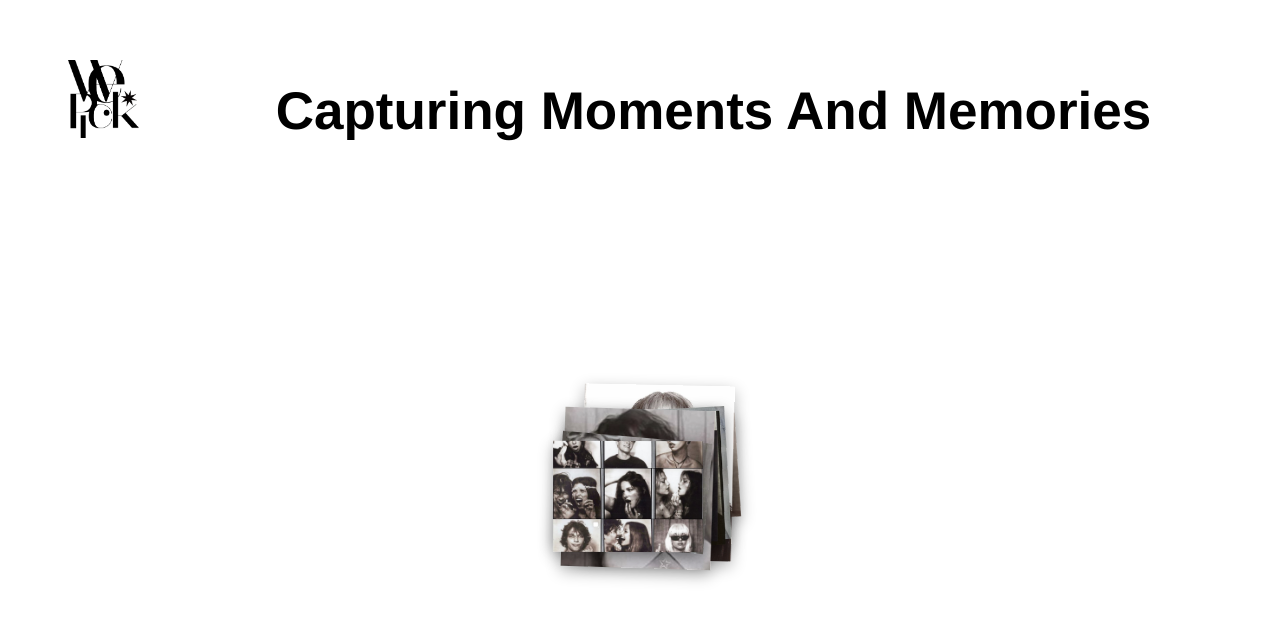
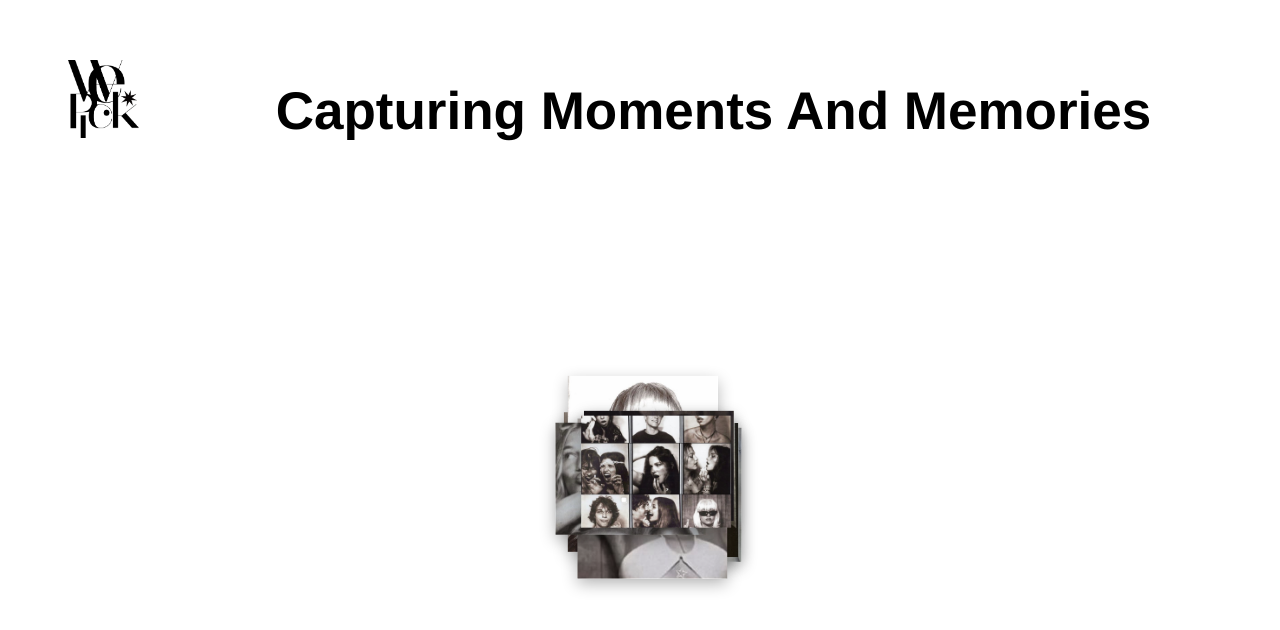
Before and after one commit to 2025-ITShow-WePick/2025-ITShow-FE-WePick, a React (Vite) app: page / in a window 1280 px wide. Shown: the top 630 px of the page. Built offline with nearby package versions, Linux system fonts and the light colour scheme.

Commit message:
✨ [feat] : splash 화면 첫 이미지 랜덤 배치

```diff
--- a/package.json
+++ b/package.json
@@ -23,6 +23,6 @@
     "eslint-plugin-react-hooks": "^5.2.0",
     "eslint-plugin-react-refresh": "^0.4.19",
     "globals": "^16.0.0",
-    "vite": "^6.3.3"
+    "vite": "^6.3.5"
   }
 }
--- a/src/screens/SplashPage.jsx
+++ b/src/screens/SplashPage.jsx
@@ -35,8 +35,13 @@ export default function SplashPage() {
         <img src={wepickLogo} className={styles.wepickLogo} />
         <p className={styles.wepickSubtitle}>Capturing Moments And Memories</p>
       </div>
+
       <div className={styles.imageStack} onClick={handleClick}>
-        {splashImg.map((src, i) => (
+        {[...splashImg].map((src, i) => {
+          const offsetX = (Math.random() - 0.5) * 40; // -20px ~ 20px
+          const offsetY = (Math.random() - 0.5) * 40; // -20px ~ 20px
+
+          return (
             <img
               key={i}
               src={src}
@@ -45,11 +50,14 @@ export default function SplashPage() {
                 spread ? styles[`spread${i}`] : styles.stacked
               }`}
               style={{
-              "--i": i,
-              "--rotation": `${(Math.random() - 0.5) * 10}deg`,
+                transform: spread
+                  ? undefined
+                  : `translate(${offsetX}px, ${offsetY}px)`,
+                zIndex: 10 - i,
               }}
             />
-        ))}
+          );
+        })}
       </div>
     </>
   );
--- a/src/styles/SplashPage.module.css
+++ b/src/styles/SplashPage.module.css
@@ -51,14 +51,45 @@ body {
 }
 
 .stacked {
-  transform: translate(
-      calc(var(--i) * 5px - 20px),
-      calc(var(--i) * -4px + 16px)
-    )
-    rotate(calc(var(--rotation)));
-  z-index: calc(10 - var(--i));
+  z-index: 10;
   opacity: 1;
+  /* 기존 transform 제거됨 */
 }
+
+
+.img0 {
+  width: 199px;
+height: 148px;
+}
+.img1 {
+  width: 199px;
+height: 148px;
+}
+.img2 {
+  width: 188px;
+height: 200px;
+}
+.img3 {
+  width: 199px;
+height: 147px;
+}
+.img4 {
+  width: 248px;
+height: 221px;
+}
+.img5 {
+  width: 249px;
+height: 221px;
+}
+.img6 {
+  width: 199px;
+height: 233px;
+}
+.img7 {
+  width: 308px;
+height: 213px;
+}
+
 
 /* 펼쳐졌을 때 좌우로도 확실하게 퍼지도록 translateX 조정 */
 .spread0 {
```
Also changed, not shown: 1 other file (tests, documents, lock files or other folders). Lines whose indentation alone changed are shown as unchanged.
